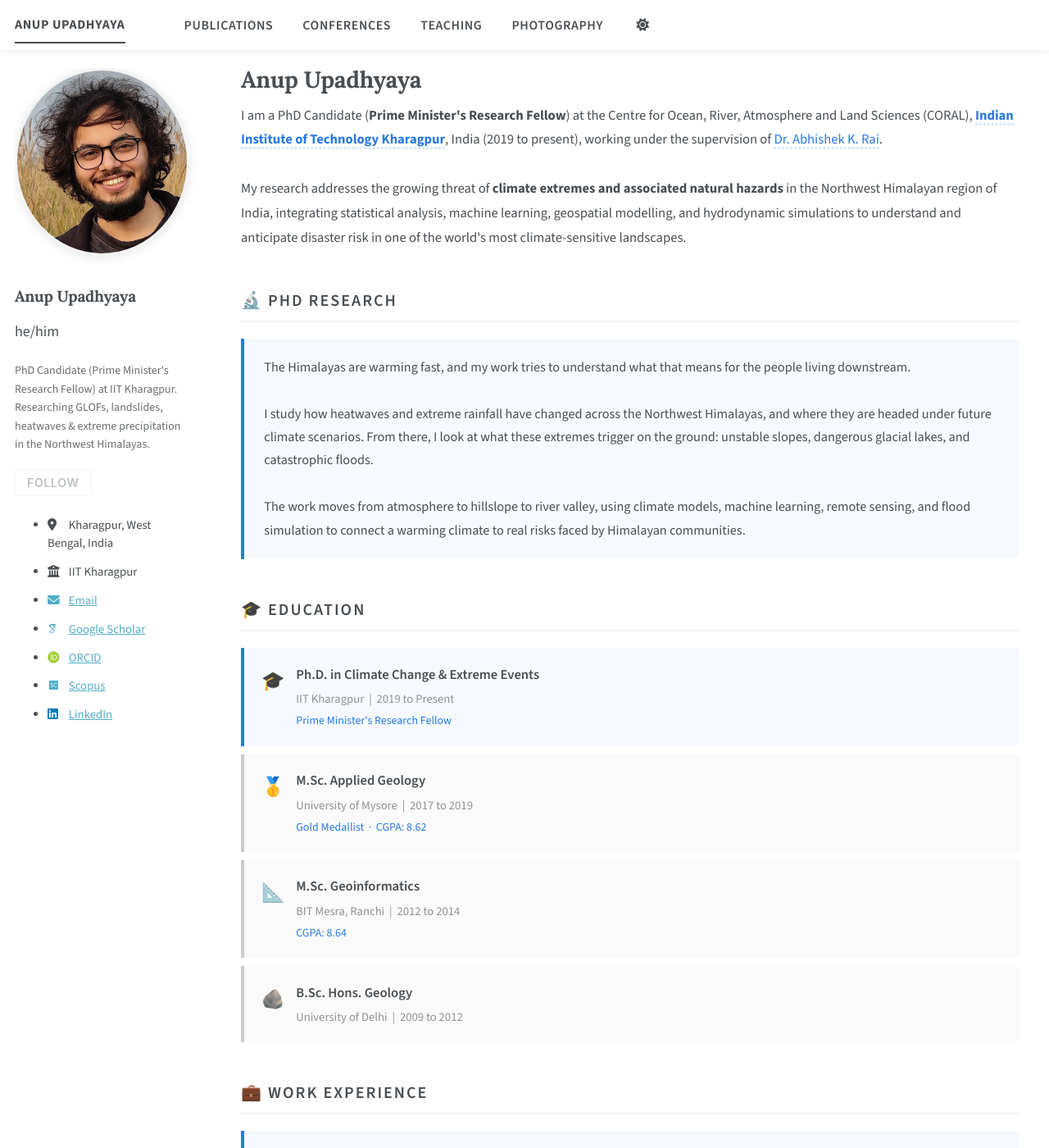
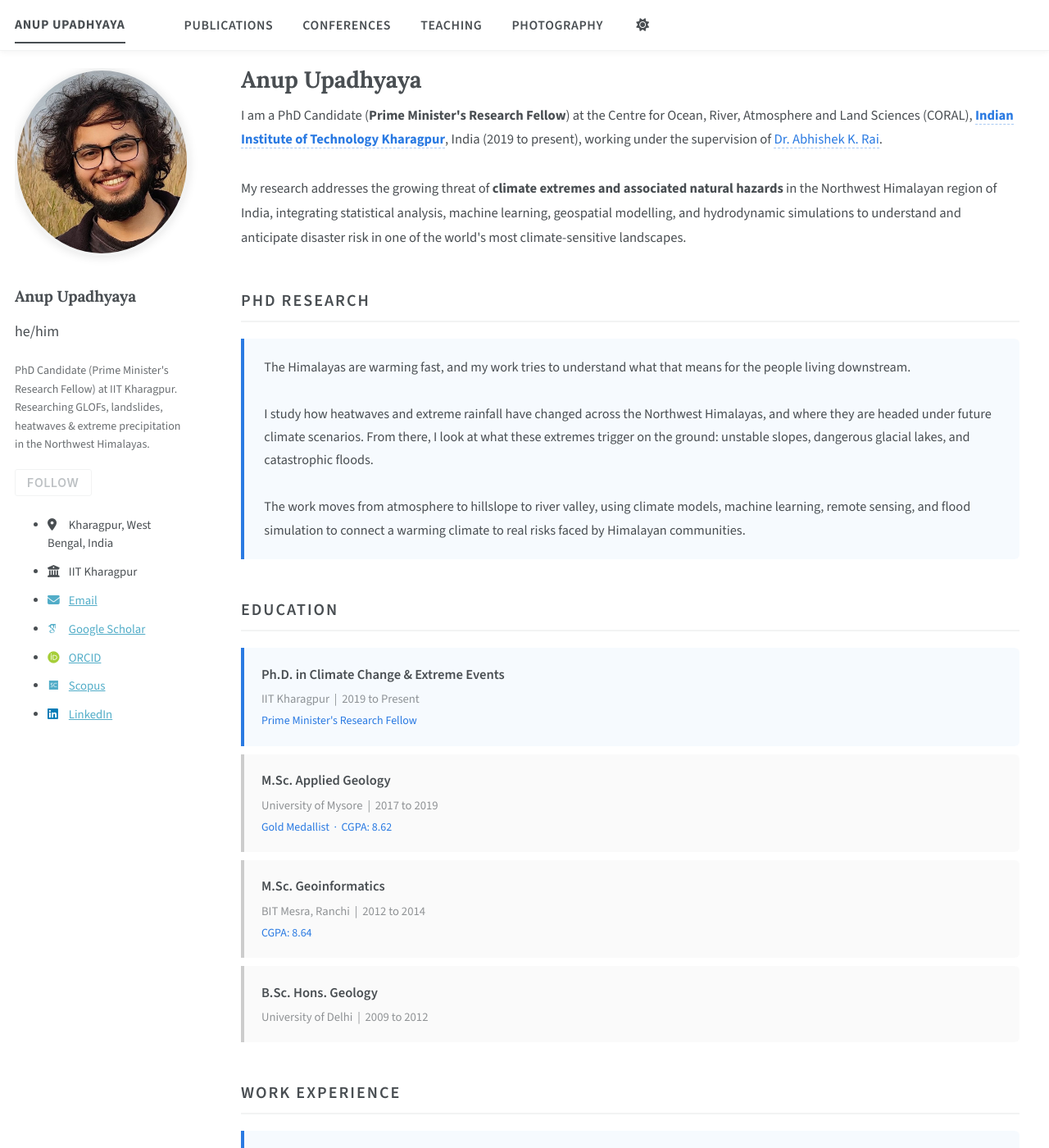
Before and after one commit to anupupadhyaya/anupupadhyaya.github.io, a Jekyll site: the page built from _pages/about.md, in a window 1280 px wide and 1400 px high. Shown: the whole window at 82% size. Built offline with Jekyll 4.4.1, drawn with Linux system fonts in a browser that asks for light colours; some web fonts are replaced; a script bundle is joined from its source files by our own code; library files that are not in the unit come from our copies; some of the changed text lies outside the part shown.

Commit message:
Update about.md

```diff
--- a/_pages/about.md
+++ b/_pages/about.md
@@ -50,9 +50,6 @@ redirect_from:
 
 /* ── Education Cards ── */
 .edu-card {
-  display: flex;
-  align-items: flex-start;
-  gap: 14px;
   padding: 1em 1.2em;
   margin-bottom: 10px;
   border-left: 4px solid #ccc;
@@ -67,13 +64,6 @@ redirect_from:
 .edu-card.highlight {
   border-left-color: #2a7ae2;
   background: rgba(42,122,226,0.04);
-}
-.edu-icon {
-  font-size: 1.3em;
-  margin-top: 2px;
-}
-.edu-content {
-  flex: 1;
 }
 .edu-degree {
   font-weight: 600;
@@ -154,10 +144,6 @@ redirect_from:
 .achieve-item:last-child {
   border-bottom: none;
 }
-.achieve-icon {
-  font-size: 1.1em;
-  margin-top: 1px;
-}
 .achieve-text {
   flex: 1;
   line-height: 1.55;
@@ -237,7 +219,7 @@ geospatial modelling, and hydrodynamic simulations to understand and anticipate
 in one of the world's most climate-sensitive landscapes.
 </div>
 
-<div class="about-section-title">🔬 PhD Research</div>
+<div class="about-section-title">PhD Research</div>
 
 <div class="research-card">
 The Himalayas are warming fast, and my work tries to understand what that means for the
@@ -253,44 +235,32 @@ machine learning, remote sensing, and flood simulation to connect a warming clim
 to real risks faced by Himalayan communities.
 </div>
 
-<div class="about-section-title">🎓 Education</div>
+<div class="about-section-title">Education</div>
 
 <div class="edu-card highlight">
-  <div class="edu-icon">🎓</div>
-  <div class="edu-content">
-    <div class="edu-degree">Ph.D. in Climate Change & Extreme Events</div>
-    <div class="edu-meta">IIT Kharagpur &nbsp;|&nbsp; 2019 to Present</div>
-    <div class="edu-note">Prime Minister's Research Fellow</div>
-  </div>
+  <div class="edu-degree">Ph.D. in Climate Change & Extreme Events</div>
+  <div class="edu-meta">IIT Kharagpur &nbsp;|&nbsp; 2019 to Present</div>
+  <div class="edu-note">Prime Minister's Research Fellow</div>
 </div>
 
 <div class="edu-card">
-  <div class="edu-icon">🥇</div>
-  <div class="edu-content">
-    <div class="edu-degree">M.Sc. Applied Geology</div>
-    <div class="edu-meta">University of Mysore &nbsp;|&nbsp; 2017 to 2019</div>
-    <div class="edu-note">Gold Medallist &nbsp;·&nbsp; CGPA: 8.62</div>
-  </div>
+  <div class="edu-degree">M.Sc. Applied Geology</div>
+  <div class="edu-meta">University of Mysore &nbsp;|&nbsp; 2017 to 2019</div>
+  <div class="edu-note">Gold Medallist &nbsp;·&nbsp; CGPA: 8.62</div>
 </div>
 
 <div class="edu-card">
-  <div class="edu-icon">📐</div>
-  <div class="edu-content">
-    <div class="edu-degree">M.Sc. Geoinformatics</div>
-    <div class="edu-meta">BIT Mesra, Ranchi &nbsp;|&nbsp; 2012 to 2014</div>
-    <div class="edu-note">CGPA: 8.64</div>
-  </div>
+  <div class="edu-degree">M.Sc. Geoinformatics</div>
+  <div class="edu-meta">BIT Mesra, Ranchi &nbsp;|&nbsp; 2012 to 2014</div>
+  <div class="edu-note">CGPA: 8.64</div>
 </div>
 
 <div class="edu-card">
-  <div class="edu-icon">🪨</div>
-  <div class="edu-content">
-    <div class="edu-degree">B.Sc. Hons. Geology</div>
-    <div class="edu-meta">University of Delhi &nbsp;|&nbsp; 2009 to 2012</div>
-  </div>
+  <div class="edu-degree">B.Sc. Hons. Geology</div>
+  <div class="edu-meta">University of Delhi &nbsp;|&nbsp; 2009 to 2012</div>
 </div>
 
-<div class="about-section-title">💼 Work Experience</div>
+<div class="about-section-title">Work Experience</div>
 
 <div class="work-card featured">
   <div class="work-title">Consultant (Statistical Analyst)</div>
@@ -318,39 +288,34 @@ to real risks faced by Himalayan communities.
   </ul>
 </div>
 
-<div class="about-section-title">🏆 Academic Achievements</div>
+<div class="about-section-title">Academic Achievements</div>
 
 <div class="achieve-item">
-  <div class="achieve-icon">🏆</div>
   <div class="achieve-text"><strong>Prime Minister's Research Fellow</strong></div>
   <div class="achieve-year">December 2020</div>
 </div>
 
 <div class="achieve-item">
-  <div class="achieve-icon">🏅</div>
   <div class="achieve-text"><strong>Best Oral Presentation Award</strong> &mdash; Research Scholar Day, CORAL, IIT Kharagpur</div>
   <div class="achieve-year">January 2024</div>
 </div>
 
 <div class="achieve-item">
-  <div class="achieve-icon">🥇</div>
   <div class="achieve-text"><strong>Gold Medal</strong> &mdash; M.Sc. Applied Geology, University of Mysore</div>
   <div class="achieve-year">2019</div>
 </div>
 
 <div class="achieve-item">
-  <div class="achieve-icon">✅</div>
   <div class="achieve-text"><strong>GATE 2019</strong> &mdash; AIR 430, Score 487</div>
   <div class="achieve-year">2019</div>
 </div>
 
 <div class="achieve-item">
-  <div class="achieve-icon">✅</div>
   <div class="achieve-text"><strong>KSET 2018</strong> &mdash; Karnataka State Eligibility Test for Lectureship</div>
   <div class="achieve-year">2018</div>
 </div>
 
-<div class="about-section-title">🛠️ Skills</div>
+<div class="about-section-title">Skills</div>
 
 <div class="skills-grid">
   <div class="skill-group">
```
Also changed, not shown: other parts of _pages/about.md (+0 -4 lines).
